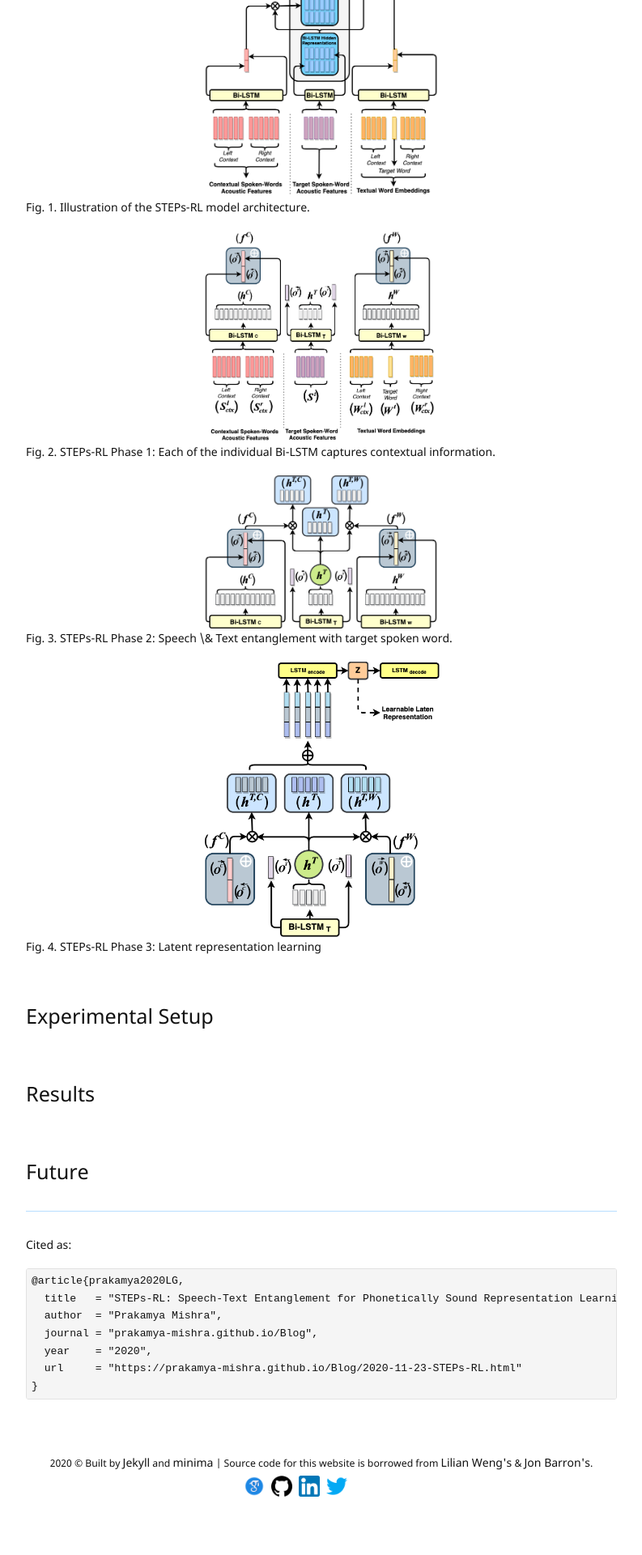
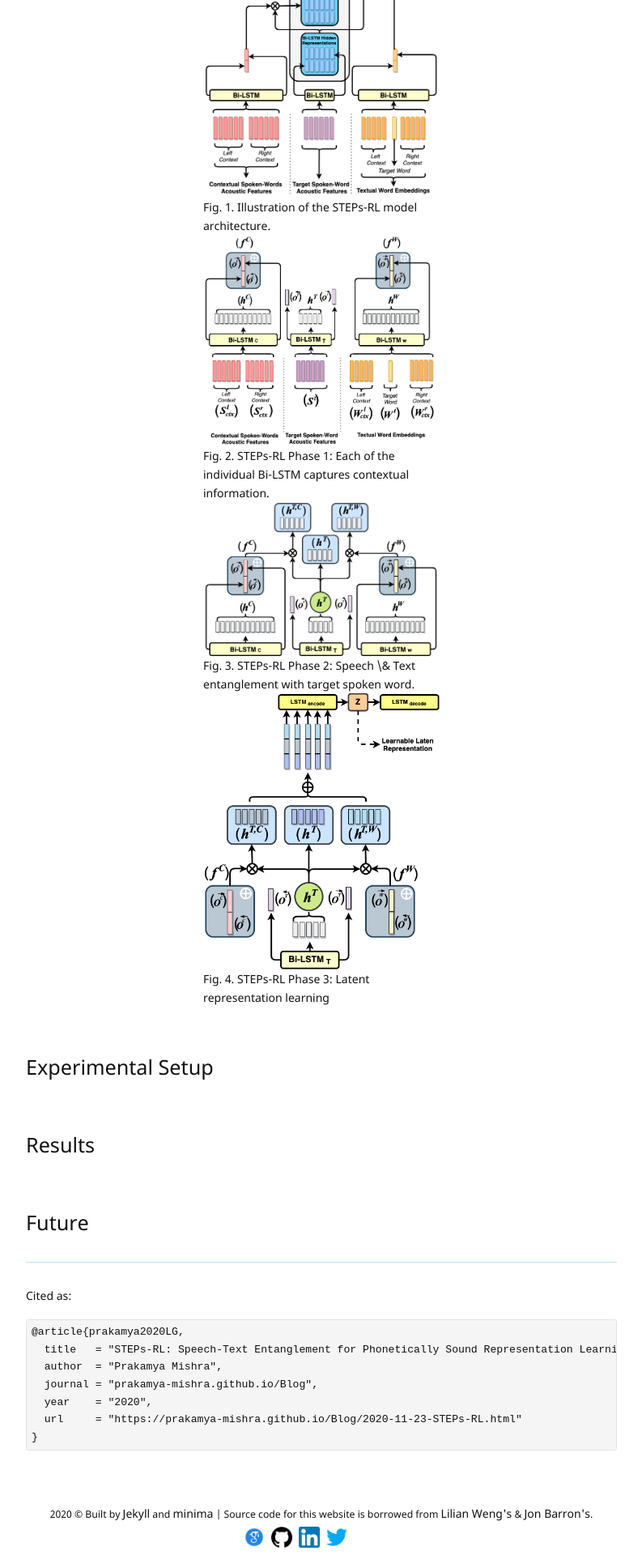
Before and after one commit to prakamya-mishra/prakamya-mishra.github.io, a Jekyll site: the page built from _posts/2020-11-23-STEPs-RL.md, in a window 1280 px wide. Shown: the part 1472-3392 px from the top of the page at 81% size, without its empty margins (243-1036 px from the left). Built offline with Jekyll 4.4.1, drawn with Linux system fonts in a browser that asks for light colours; before the commit the page ends 3340 px from its top, so only the background shows below that.

Commit message:
Update 2020-11-23-STEPs-RL.md

```diff
--- a/_posts/2020-11-23-STEPs-RL.md
+++ b/_posts/2020-11-23-STEPs-RL.md
@@ -23,18 +23,22 @@ So in this paper, we propose a novel spoken-word representation learning approac
 ![STEPs-RL Model Architecture]({{ '/assets/Blog/STEPs-RL-SpeechVec.png' | relative_url }})
 {: style="width: 40%;" class="center"}
 Fig. 1. Illustration of the STEPs-RL model architecture.
+{: style="width: 40%;" class="center"}
 
 ![STEPs-RL Phase 1]({{ '/assets/Blog/STEPs-RL-sec1.png' | relative_url }})
 {: style="width: 40%;" class="center"}
 Fig. 2. STEPs-RL Phase 1: Each of the individual Bi-LSTM captures contextual information.
+{: style="width: 40%;" class="center"}
 
 ![STEPs-RL Phase 2]({{ '/assets/Blog/STEPs-RL-sec2.png' | relative_url }})
 {: style="width: 40%;" class="center"}
 Fig. 3. STEPs-RL Phase 2: Speech \& Text entanglement with target spoken word.
+{: style="width: 40%;" class="center"}
 
 ![STEPs-RL Phase 3]({{ '/assets/Blog/STEPs-RL-sec3.png' | relative_url }})
 {: style="width: 40%;" class="center"}
 Fig. 4. STEPs-RL Phase 3: Latent representation learning
+{: style="width: 40%;" class="center"}
 
 ## Experimental Setup
 
```
